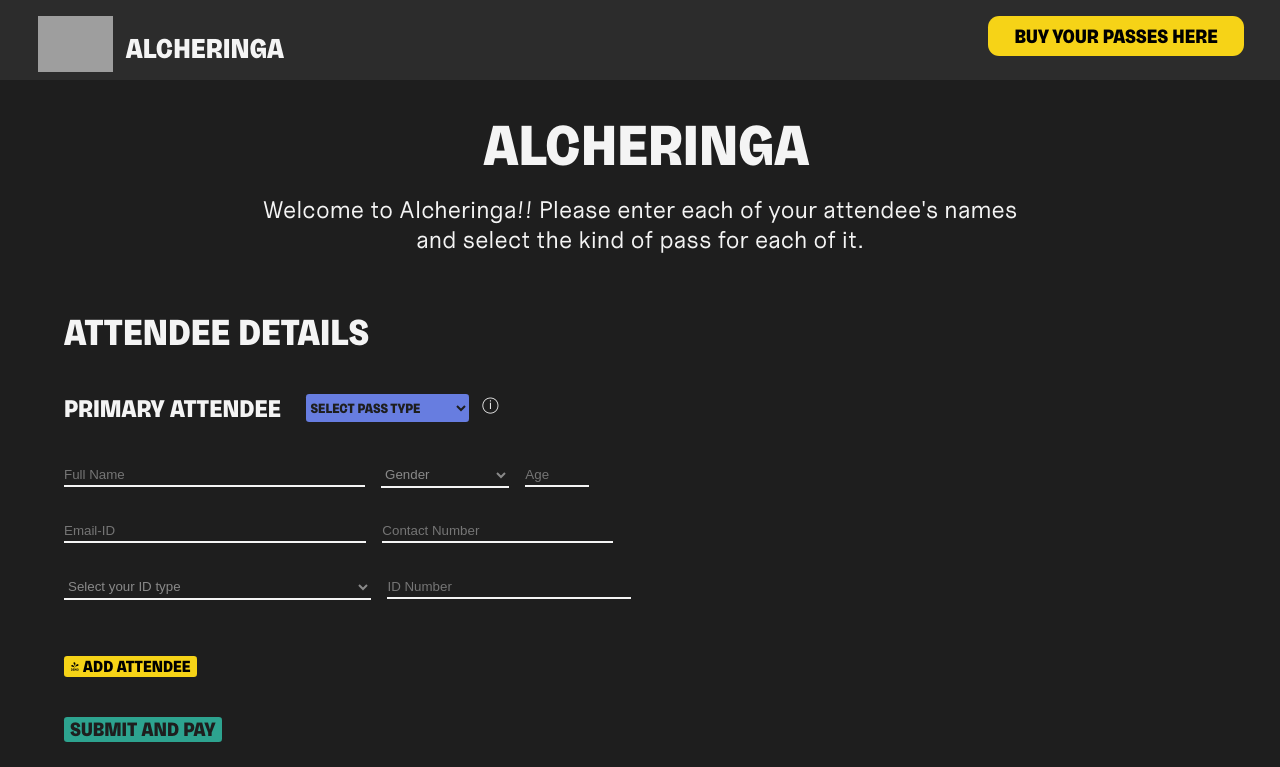
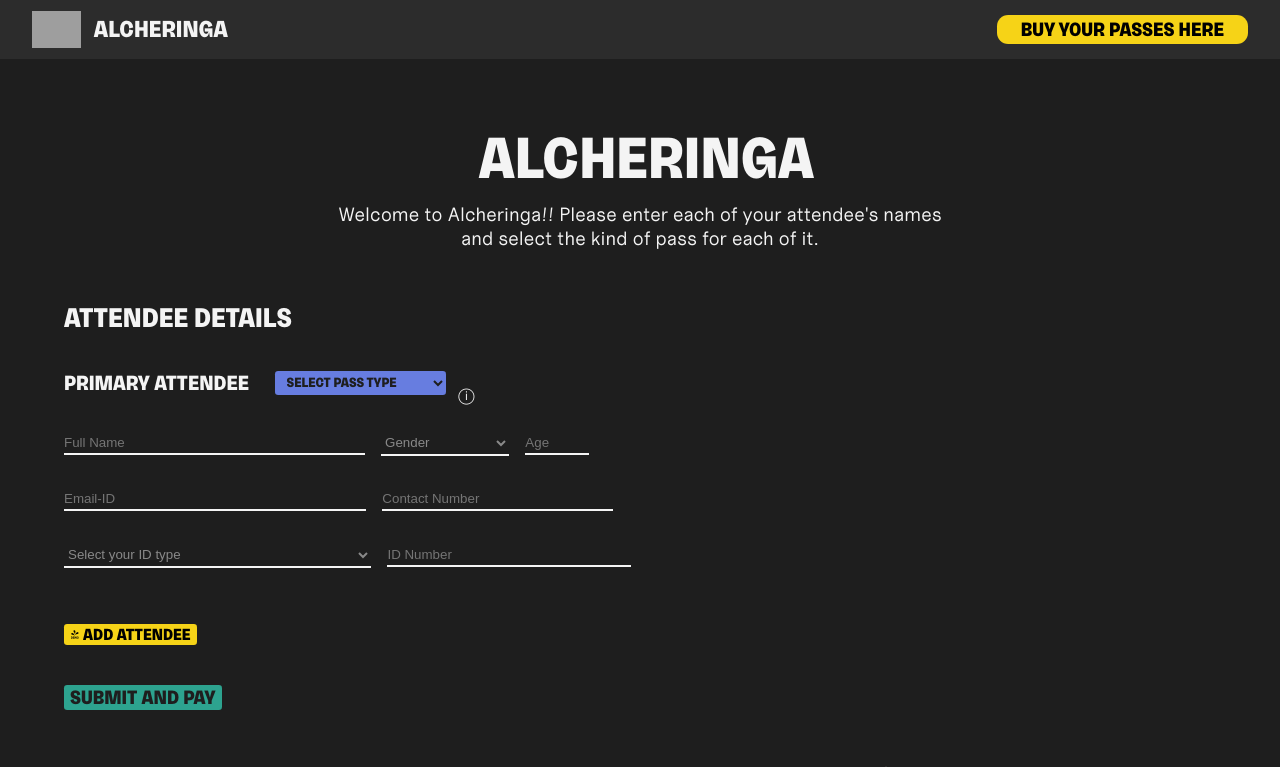
Before and after one commit to digvijaysingh3023/pass1, a Django app: page /register/ in a window 1280 px wide. Shown: the top 767 px of the page. Run offline with Django 4.2, Linux system fonts and the light colour scheme; grey boxes are pictures that could not be loaded.

Commit message:
issues fixing

```diff
--- a/main/static/register/register.css
+++ b/main/static/register/register.css
@@ -26,54 +26,53 @@ body{
     background-blend-mode: multiply;
 } */
 .navbar{
-width:100%;
-height: 10vh;
-background:rgba(100,100,100,0.2);
-color: #f4f4f4;
-display: flex;
-font-size: 1.7vh;
+    background: rgba(100,100,100,0.2);
+    color: #f4f4f4;
+    display: flex;
+    padding: 0rem 2rem;
+    justify-content: space-between;
+    align-items: center;
+    font-size: 0.9vw;
+}
+.left{
+    display:flex;
+    align-items:center;
 }
 .navbar button{
     font-family: 'fsp-demo-freigeist-con-black-5',sans-serif;
     font-size: 1.2rem;
 }
 #buypasses{
-background-color: #f6d317;
-border-radius: .7rem;
-height:5vh ;
-width:20vw;
-margin-left: 55vw;
-margin-top: 2vh;
-border: none;
+    background-color: #f6d317;
+    border-radius: 0.7rem;
+    padding: 0.2rem 1.5rem;
+    border: none;
 }
 #alcherlogo1{
-    height: 7vh;
+    height: 2.3rem;
     width: max-content;
-    margin-left: 3vw;
-    margin-top: 2vh;
 
 }
 h1{
     margin-left: 1vw;
-    margin-top: 4vh;
-
 }
 .intro{
     text-align: center;
     color: #f4f4f4;
-    margin-bottom: 7vh;
+    margin-bottom: 4vw;
     font-family: 'Uncut-Sans';
 }
 .intro h1{
     font-family: 'fsp-demo-freigeist-con-black-5',sans-serif;
 }
 #heading2{
-    font-size: 7vh;
+    font-size: 4.5vw;
     padding-bottom: 0;
-    margin-bottom: 2vh;
+    margin-top: 5vw;
+    margin-bottom: 0.8vw;
 }
 #introtext{
-    font-size: 3vh;
+    font-size: 1.2rem;
     margin-top: 0;
 
 }
@@ -84,18 +83,19 @@ h1{
 }
 #attendee{
 
-    font-size: 4.5vh;
+    font-size: 2.1vw;
     margin-left: 5vw;
 
 }
 h3{
-    font-size: 3vh;
+    font-size: 1.6vw;
     margin-left: 5vw;
 
 }
 .primary{
     display: flex;
     margin-top: 2vh;
+    align-items: center;
 }
 .bigf{
     font-family: 'fsp-demo-freigeist-con-black-5',sans-serif;
@@ -104,10 +104,9 @@ h3{
 .passtype{
     color: #1e1e1e;
     background-color: #677de0;
-    height: 3.5vh;
-    padding: 0 2rem 0 0;
+
+    padding: 0.2rem 2rem 0.2rem 0.5rem;
     border-radius: .2rem;
-    margin-top: 3vh;
     margin-left: 2vw;
     border:none;
     font-family: 'fsp-demo-freigeist-con-black-5',sans-serif;
@@ -362,6 +361,9 @@ background-position: right;}
     left: 10px;
     top: 50%;
 }
+.red{
+    background: red;
+}
 @media(min-width:650px){
     .mobile-footer{
         display: none;
--- a/main/templates/main/register.html
+++ b/main/templates/main/register.html
@@ -10,8 +10,10 @@
 </head>
 <body>
     <div class="navbar">
+        <div class="left">
         <img id="alcherlogo1" src="{% static "images/alcherlogo1.svg" %}" alt="alcherlogo">
         <h1>ALCHERINGA</h1>
+        </div>
         <button id="buypasses"> BUY YOUR PASSES HERE </button>
     </div>
     <div class="intro">
@@ -25,7 +27,7 @@
             <h id="attendee">ATTENDEE DETAILS</h>
             <div class="primary">
                 <h3>PRIMARY ATTENDEE</h3>
-                <select class="passtype" name="Lpasstype" id="passt-1">
+                <select class="passtype" name="Lpasstype" id="passt-1" required>
                     <option class="passoption" value="" disabled {% if form_data.Lpasstype|default:'' == '' %}selected{% endif %}>SELECT PASS TYPE</option>
                     <option class="passoption" value="NORMAL" {% if form_data.Lpasstype|default:'' == 'NORMAL' %}selected{% endif %}>NORMAL</option>
                     <option class="passoption" value="VIP" {% if form_data.Lpasstype|default:'' == 'VIP' %}selected{% endif %}>VIP</option>
@@ -73,8 +75,8 @@
             </div>
             <div id="add-container_2"></div>
             <div class="addandremove">
-                <button type="button" class="add bigf" id="press-1"> + ADD ATTENDEE</button>
-                <button type="button" class="remove bigf" id="press-2" style="display: none;">- REMOVE</button>
+                <button type="button" class="add bigf" id="press-1"> &#43; ADD ATTENDEE</button>
+                <button type="button" class="remove bigf" id="press-2" style="display: none;"> &#45; REMOVE</button>
             </div>
             <div>
                 <button type="submit" class="submitbtn bigf">SUBMIT AND PAY</button>
@@ -106,10 +108,10 @@
                                 style=" color:white;font-size:1.5vw;"></i></a>
                         <a href="" target="_blank"><i class="bi bi-facebook"
                                 style="margin-left: 1.5vw; color:white;font-size:1.5vw;"></i></a>
-                        <a href="https://twitter.com/alcheringaiitg" target="_blank"><i class="bi bi-twitter"
-                                style="margin-left: 1.5vw; color:white;font-size:1.5vw;"></i></a>
-                        <a href="https://www.youtube.com/c/AlcheringaIITG" target="_blank"><i class="bi bi-youtube"
-                                style="margin-left: 1.5vw; color:white;font-size:1.5vw;"></i></a>
+                        <a href="https://twitter.com/alcheringaiitg" target="_blank"><i class="bi bi-twitter" style="margin-left: 1.5vw; color:white;font-size:1.5vw;"></i></a>
+                        <a href="https://www.youtube.com/c/AlcheringaIITG" target="_blank">
+                            <i class="bi bi-youtube" style="margin-left: 1.5vw; color:white;font-size:1.5vw;"></i>
+                        </a>
                     </div>
 
 
@@ -183,7 +185,7 @@
                 count++;
                 var code = `<div class="primary">
             <h3>ATTENDEE</h3>
-            <select class="passtype" name="pass_type" id="passt-${count}">
+            <select class="passtype" name="pass_type" id="passt-${count}" required>
                 <option class="passoption" value="" disabled selected>SELECT PASS TYPE</option>
                 <option class="passoption" value="NORMAL">NORMAL</option>
                 <option class="passoption" value="VIP">VIP</option>
@@ -239,14 +241,17 @@
                 }
             }
               })
+              const Amount=0;
               document.addEventListener('change',function(){
                 const passes = document.getElementsByClassName('passtype');
                 for (const pass of passes) {
                   if(pass.value){
                     pass.classList.add('passselected');
+                    pass.classList.remove('red');
                   }
                 }
               });
+
             function deletePage() {
                 count--;
                 let elm = container.lastElementChild;
@@ -282,14 +287,17 @@
                     field.classList.add('valid');
                   }
                 });
-             //   let pass=document.getElementByClassName('passt')
-           //     pass.forEach(i=>{
-         //           if(!i.value){
-       //                 i.classList.add('err');
-               //         i.classList.add('valid');
-               //     }
-             //       else
-                //})
+                const passt=[];
+                for (let i = 1; i <= count; i++) {
+                    passt.push(`passt-${i}`);
+                  }
+                passt.forEach(nun=>{
+                    const i =  document.querySelector(`#${nun}`);
+                    if(!i.checkValidity()){
+                      valid = false;
+                       i.classList.add('red');
+                    }
+                })
                 if (valid) {
                   form.submit();
                 }
```
Also changed, not shown: db.sqlite3.
